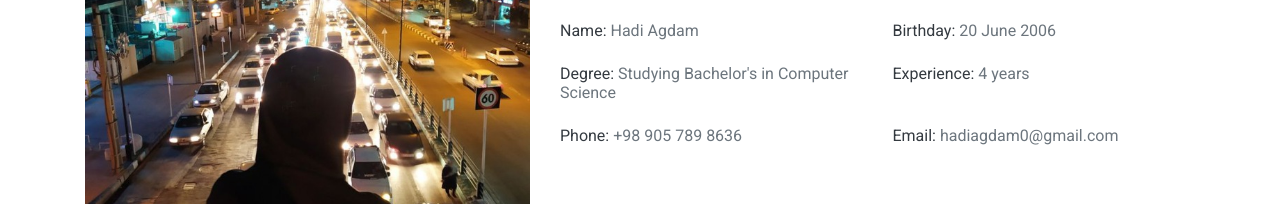
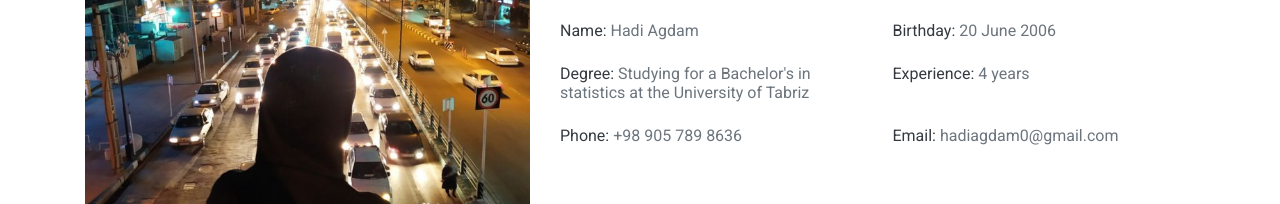
Before and after one commit to HadiAgdam/HadiAgdam, a plain HTML site: page index.html in a window 1280 px wide. Shown: the part 1258-1462 px from the top of the page. Drawn offline with nearby package versions, Linux system fonts and the light colour scheme.

Commit message:
updated cs -> statics

```diff
--- a/index.html
+++ b/index.html
@@ -121,7 +121,7 @@
                     <div class="row mb-3">
                         <div class="col-sm-6 py-2"><h6>Name: <span class="text-secondary">Hadi Agdam</span></h6></div>
                         <div class="col-sm-6 py-2"><h6>Birthday: <span class="text-secondary">20 June 2006</span></h6></div>
-                        <div class="col-sm-6 py-2"><h6>Degree: <span class="text-secondary">Studying Bachelor's in Computer Science</span></h6></div>
+                        <div class="col-sm-6 py-2"><h6>Degree: <span class="text-secondary">Studying for a Bachelor's in statistics at the University of Tabriz</span></h6></div>
                         <div class="col-sm-6 py-2"><h6>Experience: <span class="text-secondary">4 years</span></h6></div>
                         <div class="col-sm-6 py-2"><h6>Phone: <span class="text-secondary">+98 905 789 8636</span></h6></div>
                         <div class="col-sm-6 py-2"><h6>Email: <span class="text-secondary">hadiagdam0@gmail.com</span></h6></div>
```
